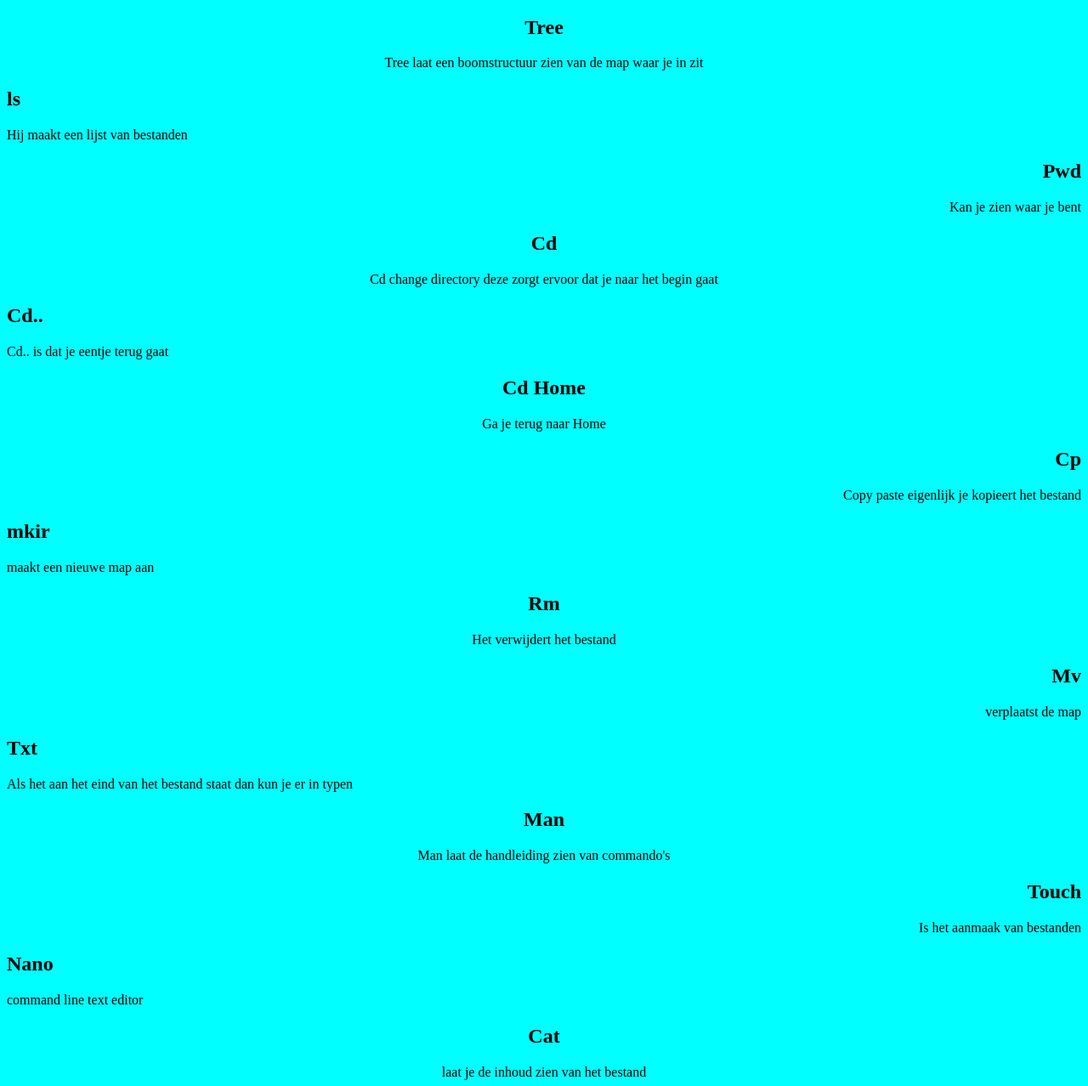
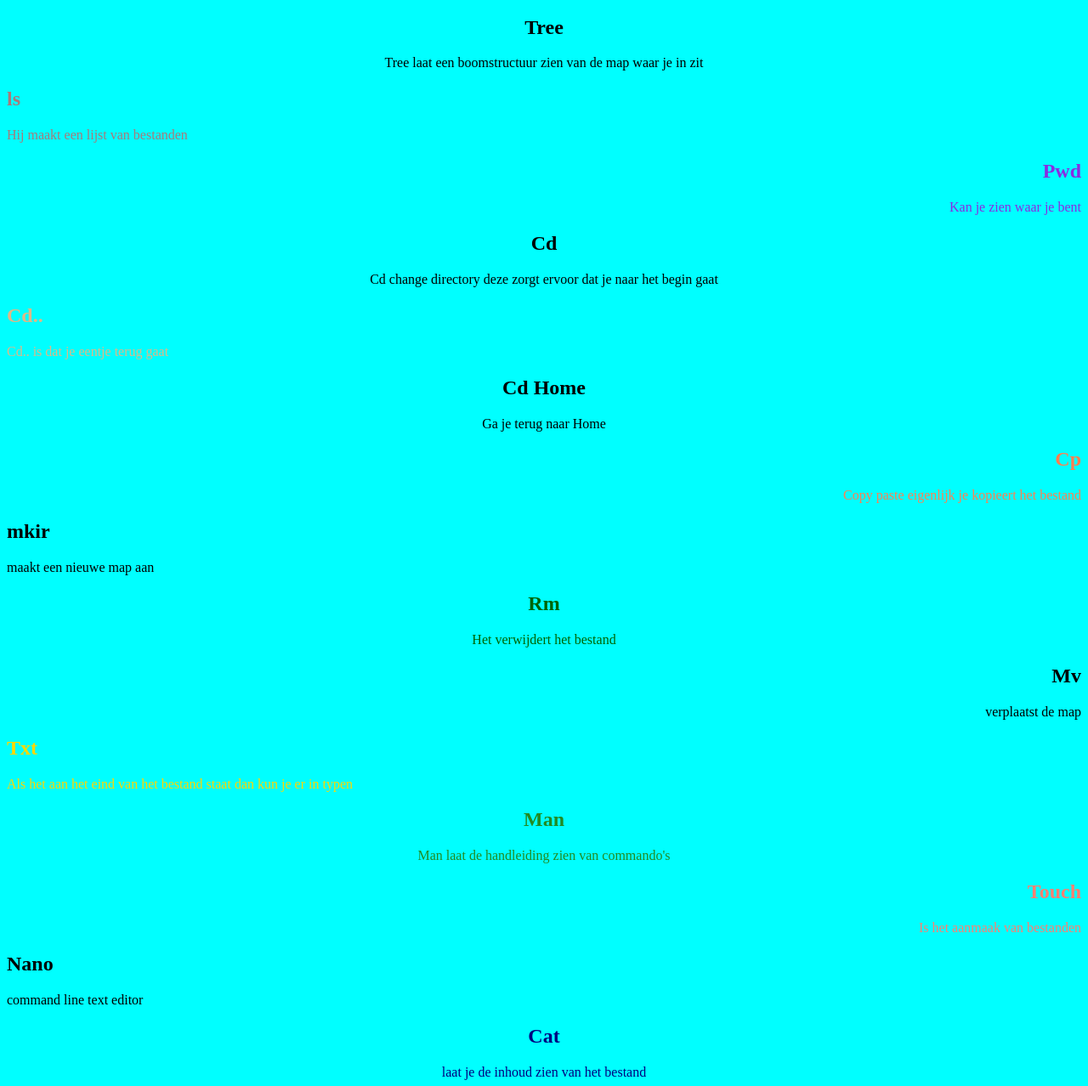
Before and after one commit to jemoes222-design/linux, a plain HTML site: page opdracht 1/linux.html in a window 1280 px wide. Shown: the part 202-1480 px from the top of the page at 85% size. Drawn offline with Linux system fonts and the light colour scheme.

Commit message:
kleur verandert

```diff
--- a/opdracht 1/linux.css
+++ b/opdracht 1/linux.css
@@ -24,47 +24,57 @@ body {
 }
 .class2{
     text-align: left;
-    color: black;
+    color: rgb(167, 122, 122);
 }
 
 .class3{
  text-align: right;
+ color: blueviolet;
 }
 .class5{
     text-align: left;
+    color: burlywood;
 }
 .class6{text-align: center;
 }
 .class7{text-align: right;
+    color: coral;
 }
 .class8{
     text-align: left;
 }
 .class9{
     text-align: center;
+    color: darkgreen;
 }
 .class10{
     text-align: right;
 }
 .class11{
     text-align: left;
+    color: gold;
 }
 .class12{
     text-align: center;
+    color: forestgreen;
 }
 .class13{
     text-align: right;
+    color: salmon;
 }
 .class14{
     text-align: left;
 }
 .class15{
     text-align: center;
+    color: navy;
 }
 .class16{
     text-align: right;
 }
 .class17{text-align:left;
+    color: lime;
 }
 .class18{text-align: center;
+    color: yellowgreen;
 }
```
